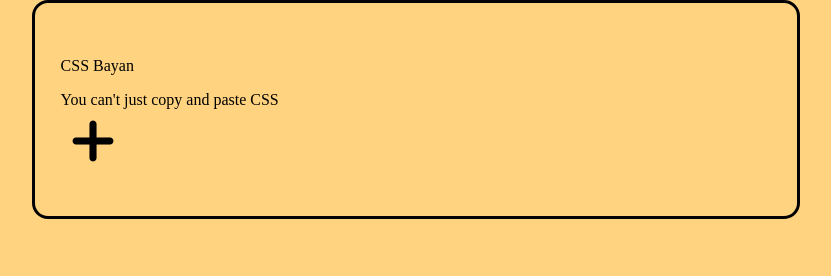
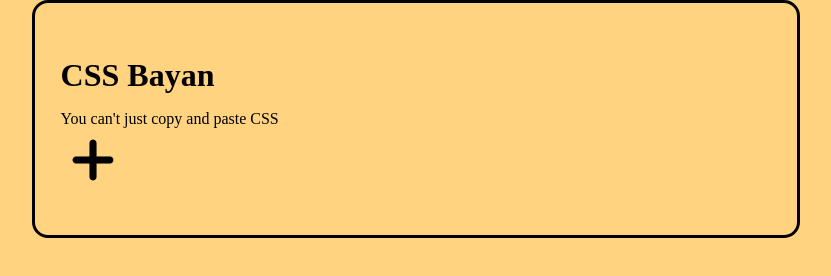
Before and after one commit to StasDevel/cssBayan, a plain HTML site: page cssBayan/Index.html in a window 1280 px wide. Shown: the whole page, without its empty margins (224-1055 px from the left). Drawn offline with Linux system fonts and the light colour scheme; a web font is replaced by a local one.

Commit message:
feat: add base html, css structure and some pictures  (Sun, Mar 12, 2023 15:03:15)

```diff
--- a/cssBayan/style.css
+++ b/cssBayan/style.css
@@ -27,3 +27,8 @@
 .projectName {
     padding: 1rem 0;
 }
+
+.projectName p{
+    font-size: 2rem;
+    font-weight: bold;
+}
```
